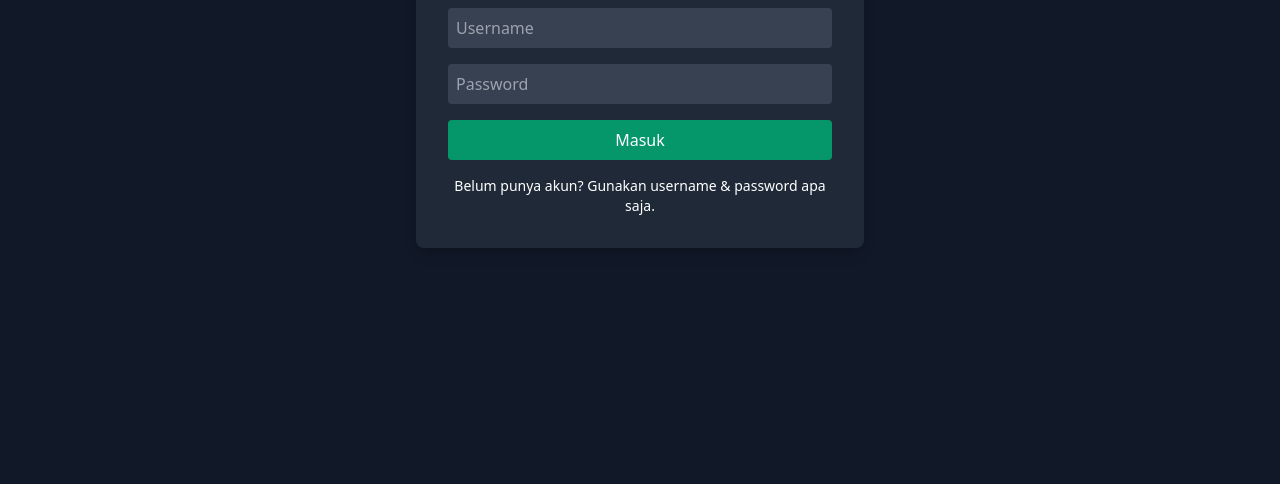
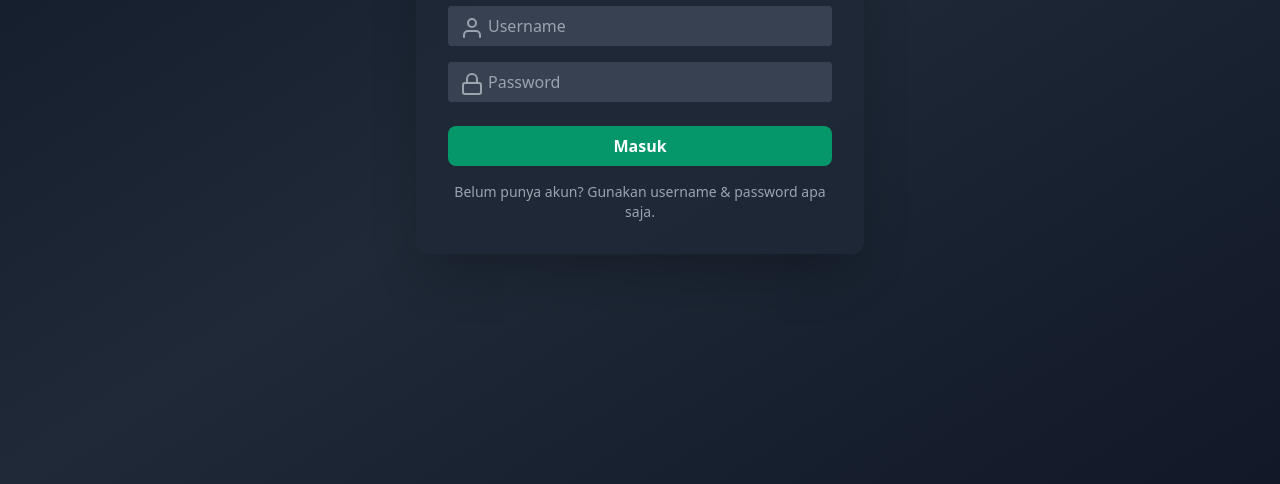
Before and after one commit to alf211/top-up-alf, a plain HTML site: page index.html in a window 1280 px wide. Shown: the part 316-800 px from the top of the page. Drawn offline with nearby package versions, Linux system fonts and the light colour scheme.

Commit message:
Update index.html

```diff
--- a/index.html
+++ b/index.html
@@ -5,17 +5,36 @@
   <meta name="viewport" content="width=device-width, initial-scale=1.0"/>
   <title>Login - Top Up Game</title>
   <link href="https://cdn.jsdelivr.net/npm/tailwindcss@2.2.19/dist/tailwind.min.css" rel="stylesheet">
+  <script src="https://unpkg.com/feather-icons"></script>
 </head>
-<body class="bg-gray-900 text-white flex items-center justify-center min-h-screen">
-  <div class="bg-gray-800 p-8 rounded-lg shadow-lg w-full max-w-md">
-    <h2 class="text-2xl font-bold text-center mb-6">Login / Register</h2>
-    <input id="username" type="text" placeholder="Username" class="w-full mb-4 p-2 rounded bg-gray-700"/>
-    <input id="password" type="password" placeholder="Password" class="w-full mb-4 p-2 rounded bg-gray-700"/>
-    <button onclick="login()" class="w-full py-2 bg-green-600 hover:bg-green-700 rounded">Masuk</button>
-    <p class="text-center text-sm mt-4">Belum punya akun? Gunakan username & password apa saja.</p>
+<body class="bg-gradient-to-br from-gray-900 via-gray-800 to-gray-900 text-white min-h-screen flex items-center justify-center">
+
+  <div class="bg-gray-800 bg-opacity-80 p-8 rounded-xl shadow-2xl w-full max-w-md backdrop-blur">
+    <h2 class="text-3xl font-extrabold text-center mb-6">🎮 Top-Up Game Login</h2>
+
+    <div class="relative mb-4">
+      <input id="username" type="text" placeholder="Username"
+        class="w-full pl-10 pr-4 py-2 rounded bg-gray-700 text-white placeholder-gray-400 focus:outline-none focus:ring-2 focus:ring-green-500"/>
+      <div class="absolute top-2.5 left-3 text-gray-400" data-feather="user"></div>
+    </div>
+
+    <div class="relative mb-6">
+      <input id="password" type="password" placeholder="Password"
+        class="w-full pl-10 pr-4 py-2 rounded bg-gray-700 text-white placeholder-gray-400 focus:outline-none focus:ring-2 focus:ring-green-500"/>
+      <div class="absolute top-2.5 left-3 text-gray-400" data-feather="lock"></div>
+    </div>
+
+    <button onclick="login()"
+      class="w-full py-2 bg-green-600 hover:bg-green-700 transition duration-300 rounded-lg font-semibold">
+      Masuk
+    </button>
+
+    <p class="text-center text-sm text-gray-400 mt-4">Belum punya akun? Gunakan username & password apa saja.</p>
   </div>
 
   <script>
+    feather.replace();
+
     function login() {
       const user = document.getElementById('username').value;
       const pass = document.getElementById('password').value;
```
